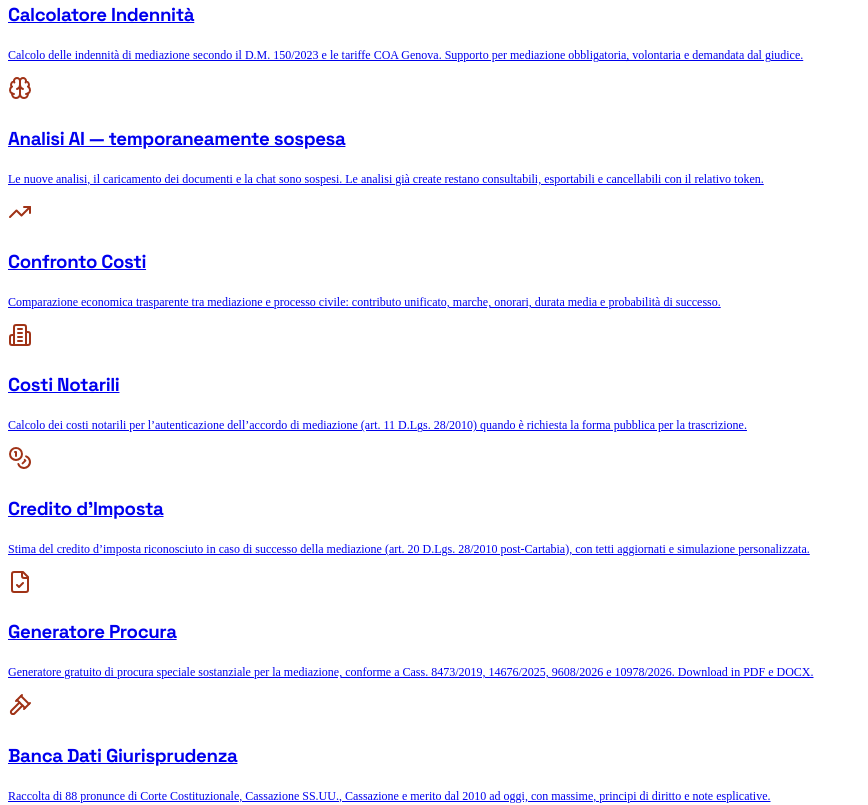
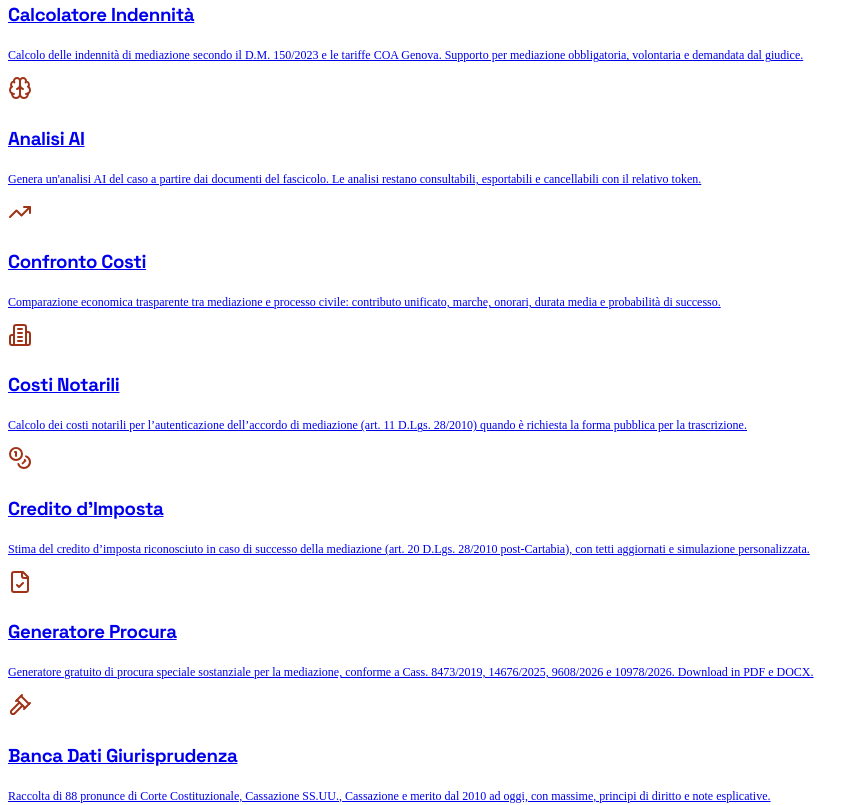
Before and after one commit to calcagnocarloalberto1-star/calcolomediazione, a React (Vite) app in the folder client/: page /chi-siamo in a window 1280 px wide. Shown: the part 940-1745 px from the top of the page, without its empty margins (0-868 px from the left). Built offline with nearby package versions, Linux system fonts and the light colour scheme; no server answers.

Commit message:
ChiSiamo.tsx: rimuove testo 'sospeso' su Analisi AI (feature riattivata)
Updated the AI analysis feature description and clarified the responsible innovation statement regarding privacy assessments.

```diff
--- a/client/src/pages/ChiSiamo.tsx
+++ b/client/src/pages/ChiSiamo.tsx
@@ -59,7 +59,7 @@ export default function ChiSiamo() {
             CalcoloMediazione.it è una piattaforma professionale gratuita dedicata alla mediazione civile e commerciale, conforme al D.M. 150/2023 e alla Riforma Cartabia (D.Lgs. 149/2022). Il progetto nasce dall’esperienza diretta nel campo della mediazione e della risoluzione alternativa delle controversie (ADR), con l’obiettivo di fornire a mediatori, avvocati e cittadini strumenti precisi, aggiornati e accessibili.
           </p>
           <p className="text-sm leading-relaxed opacity-90">
-            Il sito offre una banca dati giurisprudenziale curata, un generatore di procura speciale sostanziale conforme agli orientamenti di Cassazione 2025-2026, una guida ai costi notarili, un calcolo del credito d’imposta e una sezione di strategie di negoziazione. La funzione di analisi dei casi con intelligenza artificiale è temporaneamente sospesa durante il completamento delle verifiche privacy e contrattuali. Tutto gratuito, senza pubblicità e senza affiliazioni.
+            Il sito offre una banca dati giurisprudenziale curata, un generatore di procura speciale sostanziale conforme agli orientamenti di Cassazione 2025-2026, una guida ai costi notarili, un calcolo del credito d’imposta e una sezione di strategie di negoziazione. La funzione di analisi dei casi con intelligenza artificiale genera un inquadramento preliminare a partire dai documenti del fascicolo. Tutto gratuito, senza pubblicità e senza affiliazioni.
           </p>
         </section>
 
@@ -81,8 +81,8 @@ export default function ChiSiamo() {
             />
             <FeatureCard
               icon={Brain}
-              title="Analisi AI — temporaneamente sospesa"
-              description="Le nuove analisi, il caricamento dei documenti e la chat sono sospesi. Le analisi già create restano consultabili, esportabili e cancellabili con il relativo token."
+              title="Analisi AI"
+              description="Genera un'analisi AI del caso a partire dai documenti del fascicolo. Le analisi restano consultabili, esportabili e cancellabili con il relativo token."
               href="/analisi-caso-ai"
             />
             <FeatureCard
@@ -247,7 +247,7 @@ export default function ChiSiamo() {
             <ul className="list-disc list-inside space-y-1 ml-4">
               <li><strong>Trasparenza:</strong> rendere immediatamente comprensibili i costi della mediazione</li>
               <li><strong>Confronto:</strong> permettere una valutazione obiettiva tra mediazione e processo civile</li>
-              <li><strong>Innovazione responsabile:</strong> mantenere sospese le nuove Analisi AI finché non saranno completate e approvate le verifiche privacy e contrattuali</li>
+              <li><strong>Innovazione responsabile:</strong> attivare le funzionalità AI solo dopo una valutazione d'impatto privacy documentata (DPIA) e un rischio residuo esplicitamente accettato dal titolare</li>
               <li><strong>Accessibilità:</strong> offrire strumenti gratuiti e professionali a tutti gli operatori del diritto</li>
               <li><strong>Aggiornamento:</strong> mantenere il calcolatore e la banca dati conformi alle ultime modifiche normative e giurisprudenziali</li>
               <li><strong>Integrazione:</strong> coniugare rigore tecnico-giuridico, intelligenza artificiale e approcci olistici alla gestione del conflitto</li>
```
